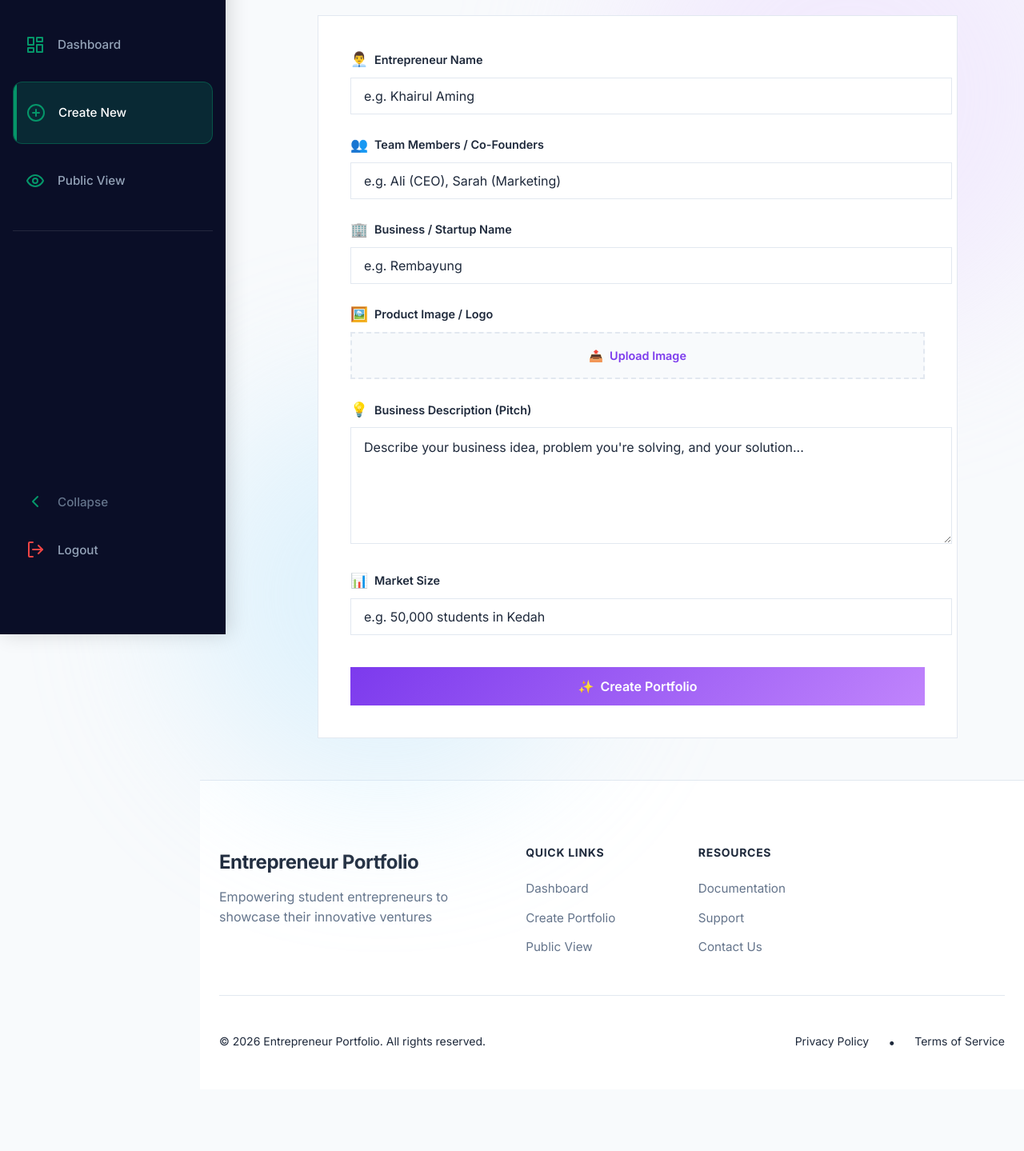
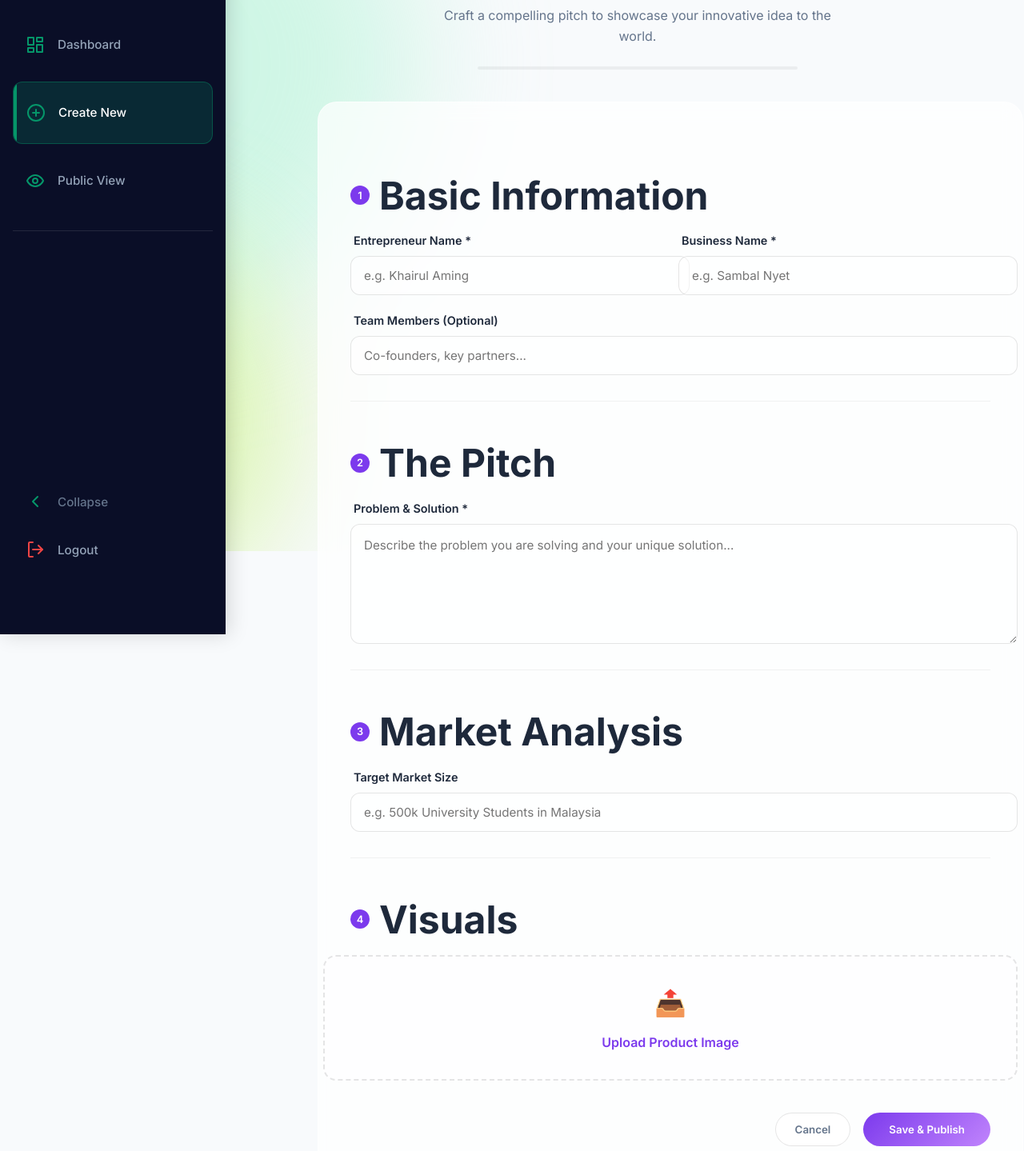
Before and after one commit to mondayrx8/dummytest2, a React (Vite) app in the folder client/: page /create in a window 1280 px wide. Shown: the part 111-1550 px from the top of the page at 80% size. Before the commit the page ends 1473 px from the top, so only its background shows below. Built offline with nearby package versions, Linux system fonts and the light colour scheme; no server answers; sample sign-in values are in the browser's storage.

Commit message:
Fixed bugs v2.0

```diff
--- a/client/src/components/PortfolioForm.css
+++ b/client/src/components/PortfolioForm.css
@@ -1,46 +1,53 @@
-/* ========== Portfolio Form Page - Redesign 2026 ========== */
+/* ========== Portfolio Form - Redesign 2026 ========== */
 .builder-page {
+    min-height: 100vh;
     padding: 0;
     position: relative;
-    display: flex;
-    flex-direction: column;
-    width: 100%;
+    font-family: var(--font-sans);
 }
 
-/* Morphing Background - Subtle */
-.builder-page::before,
-.builder-page::after {
-    content: '';
-    position: absolute;
-    border-radius: 50%;
-    filter: blur(100px);
-    opacity: 0.4;
-    z-index: 0;
+/* Background Blobs (Green Theme) */
+.builder-bg {
+    position: fixed;
+    top: 0;
+    left: 0;
+    width: 100%;
+    height: 100%;
+    z-index: -1;
+    overflow: hidden;
     pointer-events: none;
 }
 
-.builder-page::before {
+.blob {
+    position: absolute;
+    border-radius: 50%;
+    filter: blur(80px);
+    opacity: 0.5;
+}
+
+.blob-1 {
+    top: -10%;
+    right: -10%;
     width: 600px;
     height: 600px;
-    background: #E9D5FF;
-    top: -10%;
-    right: -5%;
+    background: #D1FAE5;
+    /* Emerald 100 */
 }
 
-.builder-page::after {
+.blob-2 {
+    bottom: -10%;
+    left: -10%;
     width: 500px;
     height: 500px;
-    background: #BAE6FD;
-    bottom: -5%;
-    left: -5%;
+    background: #ECFCCB;
+    /* Lime 100 */
 }
 
-/* Container */
+/* Wrapper */
 .builder-container-wrapper {
     max-width: 800px;
-    width: 100%;
     margin: 0 auto;
-    padding: clamp(12px, 4vw, 20px) 0;
+    padding: 40px 24px;
     position: relative;
     z-index: 1;
 }
@@ -55,261 +62,296 @@
     font-size: 2rem;
     font-weight: 800;
     color: var(--text-dark);
-    margin: 0 0 16px 0;
+    margin: 0 0 8px 0;
     letter-spacing: -0.02em;
 }
 
-.builder-message {
-    padding: 12px 16px;
-    border-radius: var(--radius-md);
-    font-size: 0.9rem;
-    font-weight: 600;
-    margin-top: 16px;
-    display: inline-block;
+.builder-subtitle {
+    color: var(--text-medium);
+    font-size: 1rem;
+    max-width: 500px;
+    margin: 0 auto 24px;
 }
 
-.builder-message.info {
-    background: #EFF6FF;
-    color: #2563EB;
-    border: 1px solid #BFDBFE;
+/* Progress Bar */
+.progress-container {
+    width: 100%;
+    height: 4px;
+    background: rgba(0, 0, 0, 0.05);
+    border-radius: 4px;
+    overflow: hidden;
+    max-width: 400px;
+    margin: 0 auto;
 }
 
-.builder-message.error {
-    background: #FEF2F2;
-    color: var(--error);
-    border: 1px solid #FECACA;
+.progress-bar {
+    height: 100%;
+    background: var(--primary-gradient);
+    transition: width 0.3s ease;
 }
 
-/* Form */
-.builder-form {
-    background: white;
-    border: 1px solid var(--border-color);
-    border-radius: var(--radius-lg);
+/* Glass Panel Form */
+.glass-panel {
+    background: rgba(255, 255, 255, 0.75);
+    backdrop-filter: blur(16px);
+    -webkit-backdrop-filter: blur(16px);
+    border: 1px solid rgba(255, 255, 255, 0.6);
+    border-radius: 20px;
     padding: 40px;
-    box-shadow: var(--shadow-sm);
+    box-shadow: 0 10px 30px -5px rgba(0, 0, 0, 0.05);
+}
+
+/* Sections */
+.form-section {
+    margin-bottom: 40px;
+    padding-bottom: 32px;
+    border-bottom: 1px solid rgba(0, 0, 0, 0.05);
+}
+
+.form-section:last-of-type {
+    border-bottom: none;
+    margin-bottom: 0;
+    padding-bottom: 0;
+}
+
+.section-title {
+    font-size: 1.1rem;
+    font-weight: 700;
+    color: var(--text-dark);
+    margin-bottom: 24px;
+    display: flex;
+    align-items: center;
+    gap: 12px;
+}
+
+.section-icon {
+    display: flex;
+    align-items: center;
+    justify-content: center;
+    width: 24px;
+    height: 24px;
+    background: var(--primary);
+    color: white;
+    border-radius: 50%;
+    font-size: 0.8rem;
+    font-weight: 600;
+}
+
+/* Form Grid */
+.form-grid {
+    display: grid;
+    grid-template-columns: 1fr 1fr;
+    gap: 20px;
+    margin-bottom: 20px;
+}
+
+.input-group {
+    display: flex;
+    flex-direction: column;
+    gap: 8px;
     position: relative;
 }
 
-.builder-form-group {
-    margin-bottom: 24px;
+.input-group.full-width {
+    width: 100%;
 }
 
-.builder-form-label {
-    display: flex;
-    align-items: center;
-    gap: 8px;
+.floating-label {
     font-weight: 600;
+    font-size: 0.85rem;
     color: var(--text-dark);
-    font-size: 0.9rem;
-    margin-bottom: 8px;
+    margin-left: 4px;
 }
 
-.label-icon {
-    font-size: 1.1rem;
-    color: var(--primary);
+.glass-input {
+    width: 100%;
+    padding: 14px 16px;
+    border: 1px solid rgba(0, 0, 0, 0.1);
+    background: rgba(255, 255, 255, 0.5);
+    border-radius: 12px;
+    font-size: 0.95rem;
+    color: var(--text-dark);
+    transition: all 0.2s ease;
+    font-family: inherit;
 }
 
-.builder-form-input {
-    width: 100%;
-    padding: 12px 16px;
-    border: 1px solid var(--border-color);
-    border-radius: var(--radius-md);
-    font-size: 1rem;
-    font-family: var(--font-sans);
-    transition: all 0.2s ease;
+.glass-input:focus {
     background: white;
-    color: var(--text-dark);
+    border-color: var(--primary);
+    box-shadow: 0 0 0 3px var(--primary-light);
+    outline: none;
 }
 
-.builder-form-input:focus {
-    outline: none;
-    border-color: var(--primary);
-    box-shadow: 0 0 0 3px var(--primary-surface);
-}
-
-.builder-form-input::placeholder {
-    color: var(--text-light);
-}
-
-.builder-form-textarea {
+.glass-textarea {
     min-height: 120px;
     resize: vertical;
     line-height: 1.6;
 }
 
 /* File Upload */
-.file-upload-wrapper {
-    position: relative;
+.file-upload-container {
+    display: flex;
+    flex-direction: column;
+    align-items: center;
+    gap: 20px;
 }
 
-.builder-file-input {
+.file-drop-zone {
+    width: 100%;
+    padding: 32px;
+    border: 2px dashed rgba(0, 0, 0, 0.1);
+    border-radius: 16px;
+    display: flex;
+    flex-direction: column;
+    align-items: center;
+    justify-content: center;
+    gap: 12px;
+    cursor: pointer;
+    background: rgba(255, 255, 255, 0.3);
+    transition: all 0.2s;
+}
+
+.file-drop-zone:hover {
+    background: rgba(255, 255, 255, 0.6);
+    border-color: var(--primary);
+}
+
+.files-icon {
+    font-size: 2rem;
+}
+
+.upload-text {
+    font-weight: 600;
+    color: var(--primary);
+}
+
+.hidden-file-input {
     display: none;
 }
 
-.file-upload-label {
+.preview-container {
+    width: 100%;
+    max-width: 400px;
+    border-radius: 12px;
+    overflow: hidden;
+    box-shadow: var(--shadow-sm);
+    border: 1px solid rgba(0, 0, 0, 0.1);
+}
+
+.img-preview {
+    width: 100%;
+    height: auto;
+    display: block;
+}
+
+/* Actions */
+.form-actions {
+    margin-top: 40px;
+    display: flex;
+    gap: 16px;
+    justify-content: flex-end;
+}
+
+.btn-cancel {
+    padding: 12px 24px;
+    border: 1px solid rgba(0, 0, 0, 0.1);
+    background: white;
+    color: var(--text-medium);
+    border-radius: 50px;
+    font-weight: 600;
+    transition: all 0.2s;
+}
+
+.btn-cancel:hover {
+    background: #FEF2F2;
+    color: #DC2626;
+    border-color: #FECACA;
+}
+
+.btn-save {
+    padding: 12px 32px;
+    background: var(--primary-gradient);
+    color: white;
+    border: none;
+    border-radius: 50px;
+    font-weight: 600;
+    box-shadow: var(--shadow-md);
+    transition: all 0.2s;
+    min-width: 140px;
+}
+
+.btn-save:hover:not(:disabled) {
+    transform: translateY(-2px);
+    box-shadow: var(--shadow-lg);
+}
+
+.btn-save:disabled {
+    opacity: 0.7;
+    cursor: wait;
+}
+
+/* Toast */
+.glass-toast {
+    position: fixed;
+    top: 24px;
+    right: 24px;
+    background: white;
+    padding: 16px 24px;
+    border-radius: 12px;
+    box-shadow: var(--shadow-lg);
     display: flex;
     align-items: center;
-    justify-content: center;
-    gap: 8px;
-    padding: 16px;
-    background: var(--bg-off-white);
-    border: 2px dashed var(--border-color);
-    border-radius: var(--radius-md);
-    color: var(--primary);
+    gap: 12px;
+    z-index: 100;
     font-weight: 600;
-    font-size: 0.9rem;
-    cursor: pointer;
-    transition: all 0.2s ease;
+    color: var(--text-dark);
+    animation: slideIn 0.3s ease;
+    border-left: 4px solid var(--primary);
 }
 
-.file-upload-label:hover {
-    background: var(--primary-surface);
-    border-color: var(--primary-light);
+@keyframes slideIn {
+    from {
+        transform: translateX(100%);
+        opacity: 0;
+    }
+
+    to {
+        transform: translateX(0);
+        opacity: 1;
+    }
 }
 
-.image-preview-wrapper {
-    margin-top: 16px;
-    display: flex;
-    justify-content: center;
-    background: var(--bg-off-white);
-    padding: 16px;
-    border-radius: var(--radius-md);
-    border: 1px solid var(--border-color);
-}
-
-.builder-image-preview {
-    max-width: 100%;
-    max-height: 240px;
-    border-radius: var(--radius-sm);
-    box-shadow: var(--shadow-sm);
-}
-
-/* Buttons */
-.builder-button-group {
-    display: flex;
-    gap: 16px;
-    margin-top: 40px;
-}
-
-.builder-btn-save,
-.builder-btn-update,
-.builder-btn-cancel {
-    flex: 1;
-    display: flex;
-    align-items: center;
-    justify-content: center;
-    gap: 8px;
-    padding: 14px;
-    border: none;
-    border-radius: var(--radius-md);
-    font-family: var(--font-sans);
-    font-size: 1rem;
-    font-weight: 600;
-    cursor: pointer;
-    transition: all 0.2s ease;
-}
-
-.builder-btn-save {
-    background: var(--primary-gradient);
-    color: white;
-    box-shadow: var(--shadow-sm);
-}
-
-.builder-btn-save:hover:not(:disabled) {
-    transform: translateY(-2px);
-    box-shadow: var(--shadow-md);
-}
-
-.builder-btn-update {
-    background: var(--accent-coral);
-    color: white;
-    box-shadow: var(--shadow-sm);
-}
-
-.builder-btn-update:hover:not(:disabled) {
-    transform: translateY(-2px);
-    background: var(--accent-orange);
-    box-shadow: var(--shadow-md);
-}
-
-.builder-btn-cancel {
-    background: white;
-    border: 1px solid var(--border-color);
-    color: var(--text-dark);
-}
-
-.builder-btn-cancel:hover {
-    background: var(--bg-off-white);
-    color: var(--error);
-    border-color: var(--error);
-}
-
-.builder-btn-save:disabled,
-.builder-btn-update:disabled {
-    opacity: 0.6;
-    cursor: not-allowed;
-    transform: none;
-}
-
-/* Loading Spinner */
-.btn-spinner {
-    width: 16px;
-    height: 16px;
-    border: 2px solid rgba(255, 255, 255, 0.3);
-    border-top-color: white;
-    border-radius: 50%;
-    animation: spin 0.8s linear infinite;
-}
-
-@keyframes spin {
-    to {
-        transform: rotate(360deg);
-    }
+.status-banner {
+    background: #FEF2F2;
+    color: #DC2626;
+    padding: 12px;
+    border-radius: 8px;
+    font-weight: 500;
+    margin-bottom: 24px;
+    text-align: center;
 }
 
 /* Responsive */
 @media (max-width: 768px) {
     .builder-container-wrapper {
-        padding: 0;
+        padding: 24px 16px;
     }
 
-    .builder-form {
-        padding: clamp(16px, 4vw, 24px);
-        border-radius: var(--radius-md);
+    .glass-panel {
+        padding: 24px;
     }
 
-    .builder-button-group {
-        flex-direction: column;
+    .form-grid {
+        grid-template-columns: 1fr;
     }
 
-    .builder-title {
-        font-size: clamp(1.25rem, 4vw, 1.5rem);
+    .form-actions {
+        flex-direction: column-reverse;
     }
 
-    .builder-form-input {
-        padding: 10px 12px;
-        font-size: var(--text-sm);
+    .btn-cancel,
+    .btn-save {
+        width: 100%;
+        text-align: center;
     }
 }
-
-/* Extreme Mobile (320px) */
-@media (max-width: 360px) {
-    .builder-form {
-        padding: 12px;
-    }
-
-    .builder-form-label {
-        font-size: var(--text-xs);
-    }
-
-    .label-icon {
-        font-size: 0.9rem;
-    }
-
-    .builder-btn-save,
-    .builder-btn-update,
-    .builder-btn-cancel {
-        padding: 12px;
-        font-size: var(--text-sm);
-    }
-}
--- a/client/src/components/PortfolioForm.jsx
+++ b/client/src/components/PortfolioForm.jsx
@@ -1,6 +1,6 @@
-import { useNavigate } from 'react-router-dom';
 import React, { useState, useEffect } from 'react';
 import axios from 'axios';
+import { useNavigate } from 'react-router-dom';
 import './PortfolioForm.css';
 
 const PortfolioForm = ({ onSave, currentPortfolio, setCurrentPortfolio }) => {
@@ -16,11 +16,12 @@ const PortfolioForm = ({ onSave, currentPortfolio, setCurrentPortfolio }) => {
 
   const [message, setMessage] = useState('');
   const [loading, setLoading] = useState(false);
+  const [showToast, setShowToast] = useState(false);
 
   useEffect(() => {
     if (currentPortfolio) {
       setFormData(currentPortfolio);
-      setMessage('✏️ Edit Mode: Update your business details');
+      setMessage('✏️ Editing Mode Enabled');
     } else {
       setFormData({ studentName: '', teamMembers: '', businessName: '', description: '', marketSize: '', image: '' });
       setMessage('');
@@ -56,11 +57,12 @@ const PortfolioForm = ({ onSave, currentPortfolio, setCurrentPortfolio }) => {
       }
 
       onSave();
-      navigate('/dashboard');
+      setShowToast(true);
+      setTimeout(() => navigate('/dashboard'), 1500); // Wait for toast
 
     } catch (error) {
       console.error(error);
-      setMessage('❌ Error Saving Data');
+      setMessage('❌ Error Saving Data. Please try again.');
     } finally {
       setLoading(false);
     }
@@ -72,156 +74,178 @@ const PortfolioForm = ({ onSave, currentPortfolio, setCurrentPortfolio }) => {
     navigate('/dashboard');
   };
 
+  // Calculate progress for visual bar
+  const calculateProgress = () => {
+    let filled = 0;
+    const fields = ['studentName', 'businessName', 'description', 'marketSize', 'image'];
+    fields.forEach(field => {
+      if (formData[field] && formData[field].length > 0) filled++;
+    });
+    return (filled / fields.length) * 100;
+  };
+
   return (
     <div className="builder-page">
+      {/* Toast Notification */}
+      {showToast && (
+        <div className="glass-toast">
+          <span className="toast-icon">✅</span>
+          Portfolio Saved Successfully!
+        </div>
+      )}
+
+      {/* Background Blobs (Green Theme) */}
+      <div className="builder-bg">
+        <div className="blob blob-1"></div>
+        <div className="blob blob-2"></div>
+      </div>
+
       <div className="builder-container-wrapper">
         <div className="builder-header">
           <h2 className="builder-title">
-            {currentPortfolio ? "✏️ Edit Portfolio" : "🚀 Build Your Entrepreneur Portfolio"}
+            {currentPortfolio ? "Edit Portfolio" : "Design Your Venture"}
           </h2>
-          {message && (
-            <div className={`builder-message ${message.includes('Error') ? 'error' : 'info'}`}>
-              {message}
+          <p className="builder-subtitle">
+            Craft a compelling pitch to showcase your innovative idea to the world.
+          </p>
+
+          {/* Progress Bar */}
+          <div className="progress-container">
+            <div className="progress-bar" style={{ width: `${calculateProgress()}%` }}></div>
           </div>
-          )}
         </div>
 
-        <form onSubmit={handleSubmit} className="builder-form">
-          <div className="builder-form-group">
-            <label className="builder-form-label">
-              <span className="label-icon">👨‍💼</span>
-              Entrepreneur Name
-            </label>
+        <form onSubmit={handleSubmit} className="builder-form glass-panel">
+          {message && <div className="status-banner">{message}</div>}
+
+          {/* SECTION 1: BASIC INFO */}
+          <section className="form-section">
+            <h3 className="section-title">
+              <span className="section-icon">1</span> Basic Information
+            </h3>
+            <div className="form-grid">
+              <div className="input-group">
+                <label className="floating-label">Entrepreneur Name *</label>
                 <input
                   type="text"
                   name="studentName"
                   value={formData.studentName}
                   onChange={handleChange}
+                  className="glass-input"
                   placeholder="e.g. Khairul Aming"
-              className="builder-form-input"
                   required
                 />
               </div>
-
-          <div className="builder-form-group">
-            <label className="builder-form-label">
-              <span className="label-icon">👥</span>
-              Team Members / Co-Founders
-            </label>
+              <div className="input-group">
+                <label className="floating-label">Business Name *</label>
+                <input
+                  type="text"
+                  name="businessName"
+                  value={formData.businessName}
+                  onChange={handleChange}
+                  className="glass-input"
+                  placeholder="e.g. Sambal Nyet"
+                  required
+                />
+              </div>
+            </div>
+            <div className="input-group full-width">
+              <label className="floating-label">Team Members (Optional)</label>
               <input
                 type="text"
                 name="teamMembers"
                 value={formData.teamMembers}
                 onChange={handleChange}
-              placeholder="e.g. Ali (CEO), Sarah (Marketing)"
-              className="builder-form-input"
+                className="glass-input"
+                placeholder="Co-founders, key partners..."
               />
             </div>
+          </section>
 
-          <div className="builder-form-group">
-            <label className="builder-form-label">
-              <span className="label-icon">🏢</span>
-              Business / Startup Name
-            </label>
-            <input
-              type="text"
-              name="businessName"
-              value={formData.businessName}
-              onChange={handleChange}
-              placeholder="e.g. Rembayung"
-              className="builder-form-input"
-              required
-            />
-          </div>
-
-          <div className="builder-form-group">
-            <label className="builder-form-label">
-              <span className="label-icon">🖼️</span>
-              Product Image / Logo
-            </label>
-            <div className="file-upload-wrapper">
-              <input
-                type="file"
-                accept="image/*"
-                onChange={handleFileChange}
-                className="builder-file-input"
-                id="file-upload"
-              />
-              <label htmlFor="file-upload" className="file-upload-label">
-                <span className="upload-icon">📤</span>
-                {formData.image ? 'Change Image' : 'Upload Image'}
-              </label>
-            </div>
-            {formData.image && (
-              <div className="image-preview-wrapper">
-                <img src={formData.image} alt="Preview" className="builder-image-preview" />
-              </div>
-            )}
-          </div>
-
-          <div className="builder-form-group">
-            <label className="builder-form-label">
-              <span className="label-icon">💡</span>
-              Business Description (Pitch)
-            </label>
+          {/* SECTION 2: THE PITCH */}
+          <section className="form-section">
+            <h3 className="section-title">
+              <span className="section-icon">2</span> The Pitch
+            </h3>
+            <div className="input-group full-width">
+              <label className="floating-label">Problem & Solution *</label>
               <textarea
                 name="description"
                 value={formData.description}
                 onChange={handleChange}
-              placeholder="Describe your business idea, problem you're solving, and your solution..."
-              className="builder-form-input builder-form-textarea"
+                className="glass-input glass-textarea"
+                placeholder="Describe the problem you are solving and your unique solution..."
                 required
               />
             </div>
+          </section>
 
-          <div className="builder-form-group">
-            <label className="builder-form-label">
-              <span className="label-icon">📊</span>
-              Market Size
-            </label>
+          {/* SECTION 3: MARKET */}
+          <section className="form-section">
+            <h3 className="section-title">
+              <span className="section-icon">3</span> Market Analysis
+            </h3>
+            <div className="input-group full-width">
+              <label className="floating-label">Target Market Size</label>
               <input
                 type="text"
                 name="marketSize"
                 value={formData.marketSize}
                 onChange={handleChange}
-              placeholder="e.g. 50,000 students in Kedah"
-              className="builder-form-input"
+                className="glass-input"
+                placeholder="e.g. 500k University Students in Malaysia"
               />
             </div>
+          </section>
 
-          <div className="builder-button-group">
+          {/* SECTION 4: MEDIA */}
+          <section className="form-section">
+            <h3 className="section-title">
+              <span className="section-icon">4</span> Visuals
+            </h3>
+            <div className="file-upload-container">
+              <label htmlFor="file-upload" className="file-drop-zone">
+                <span className="files-icon">📤</span>
+                <span className="upload-text">
+                  {formData.image ? "Change Image" : "Upload Product Image"}
+                </span>
+                <input
+                  id="file-upload"
+                  type="file"
+                  accept="image/*"
+                  onChange={handleFileChange}
+                  className="hidden-file-input"
+                />
+              </label>
+              {formData.image && (
+                <div className="preview-container">
+                  <img src={formData.image} alt="Preview" className="img-preview" />
+                </div>
+              )}
+            </div>
+          </section>
+
+          {/* ACTIONS */}
+          <div className="form-actions">
+            <button
+              type="button"
+              onClick={handleCancel}
+              className="btn-cancel"
+            >
+              Cancel
+            </button>
             <button
               type="submit"
-              className={currentPortfolio ? "builder-btn-update" : "builder-btn-save"}
+              className="btn-save"
               disabled={loading}
             >
-              {loading ? (
-                <>
-                  <span className="btn-spinner"></span>
-                  {currentPortfolio ? "Updating..." : "Creating..."}
-                </>
-              ) : (
-                <>
-                  <span className="btn-icon">{currentPortfolio ? "💾" : "✨"}</span>
-                  {currentPortfolio ? "Update Portfolio" : "Create Portfolio"}
-                </>
-              )}
+              {loading ? <span className="spinner"></span> : (currentPortfolio ? "Update Portfolio" : "Save & Publish")}
             </button>
-
-            {currentPortfolio && (
-              <button type="button" onClick={handleCancel} className="builder-btn-cancel">
-                <span className="btn-icon">❌</span>
-                Cancel
-              </button>
-            )}
           </div>
         </form>
       </div>
-
-      {/* Footer Removed (Handled in App.jsx) */}
     </div>
   );
 };
 
 export default PortfolioForm;
-// FIXED: Updated Portfolio URL to Render
```
Lines whose indentation alone changed are shown as unchanged.
